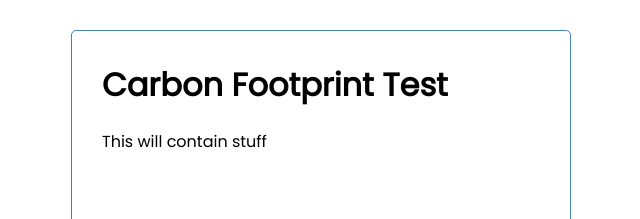
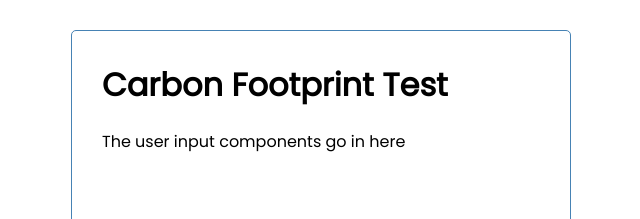
Before and after one commit to mldrenth/carbon_footprint_app, a React (Create React App) app in the folder client/: page / in a window 1280 px wide. Shown: the top 219 px of the page, without its empty margins (319-959 px from the left). Built offline with nearby package versions, Linux system fonts and the light colour scheme; no server answers.

Commit message:
Add car handler

```diff
--- a/client/src/containers/MainContainer.js
+++ b/client/src/containers/MainContainer.js
@@ -1,5 +1,8 @@
 import React, {useState, useEffect} from 'react'
 import { getData } from '../components/ClimateService'
+import { calculateCarValue } from '../Helpers/Calculator'
+import FormContainer from './FormContainer'
+
 
 const MainContainer = () => {
     const [climateData, setClimateData] = useState([])
@@ -15,9 +18,14 @@ const MainContainer = () => {
     });
   }, []);
 
+  const handleCarCalculation = (carType, carMileage) => {
+        const newCarValue = calculateCarValue(carType, carMileage)
+        setCarValue(newCarValue)
+  }
+
     return (
         <div id="main-container">
-            <p> This will contain stuff</p>
+            <FormContainer handleCarCalculation={handleCarCalculation} climateData={climateData}/>
         </div>
 
     )
```
